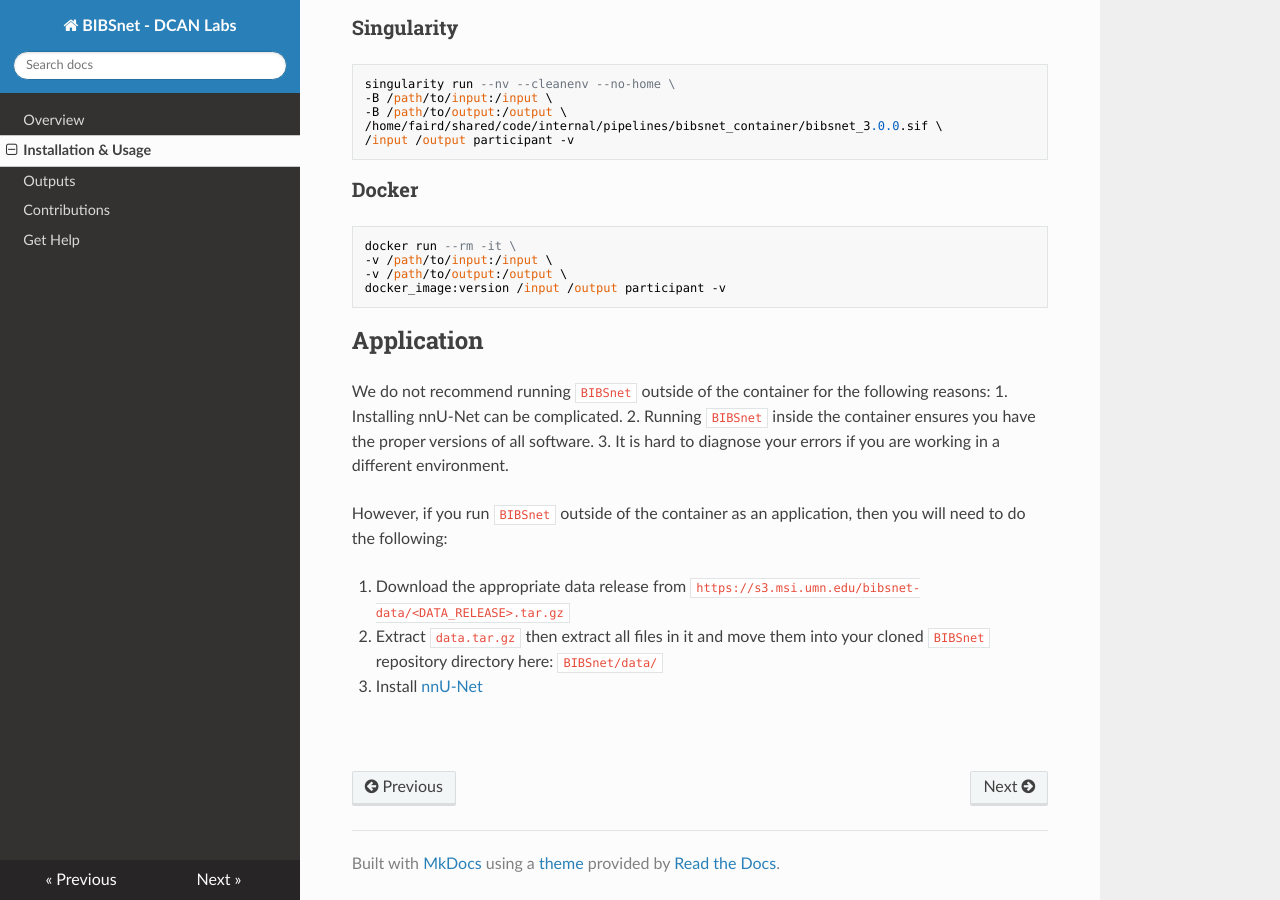
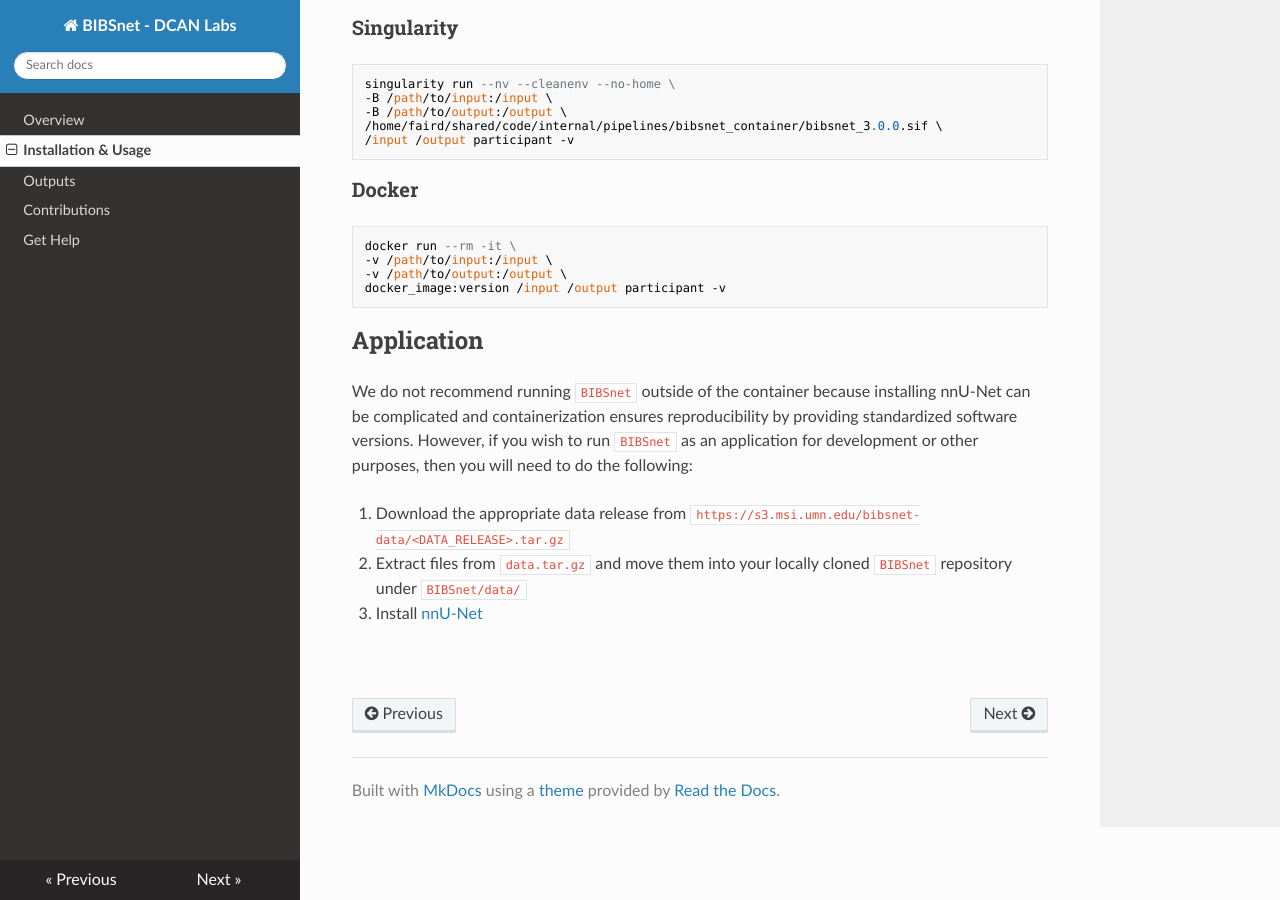
Before and after one commit to DCAN-Labs/BIBSnet, an MkDocs documentation site: the page built from docs/usage.md, in a window 1280 px wide and 900 px high, scrolled down 1837 px. Built offline with MkDocs 1.6.1, drawn with Linux system fonts in a browser that asks for light colours; nearby versions of some CDN libraries.

Commit message:
Update usage.md

```diff
--- a/docs/usage.md
+++ b/docs/usage.md
@@ -98,15 +98,10 @@
     docker_image:version /input /output participant -v
 
 ## Application
-We do not recommend running `BIBSnet` outside of the container for the following reasons:
-1. Installing nnU-Net can be complicated.
-2. Running `BIBSnet` inside the container ensures you have the proper versions of all software.
-3. It is hard to diagnose your errors if you are working in a different environment.
-
-However, if you run `BIBSnet` outside of the container as an application, then you will need to do the following:
+We do not recommend running `BIBSnet` outside of the container because installing nnU-Net can be complicated and containerization ensures reproducibility by providing standardized software versions. However, if you wish to run `BIBSnet` as an application for development or other purposes, then you will need to do the following:
 
 1. Download the appropriate data release from `https://s3.msi.umn.edu/bibsnet-data/<DATA_RELEASE>.tar.gz`
-2. Extract `data.tar.gz` then extract all files in it and move them into your cloned `BIBSnet` repository directory here: `BIBSnet/data/`
+2. Extract files from `data.tar.gz` and move them into your locally cloned `BIBSnet` repository under `BIBSnet/data/`
 3. Install [nnU-Net](https://github.com/MIC-DKFZ/nnUNet#installation)
 
 <br />
```
